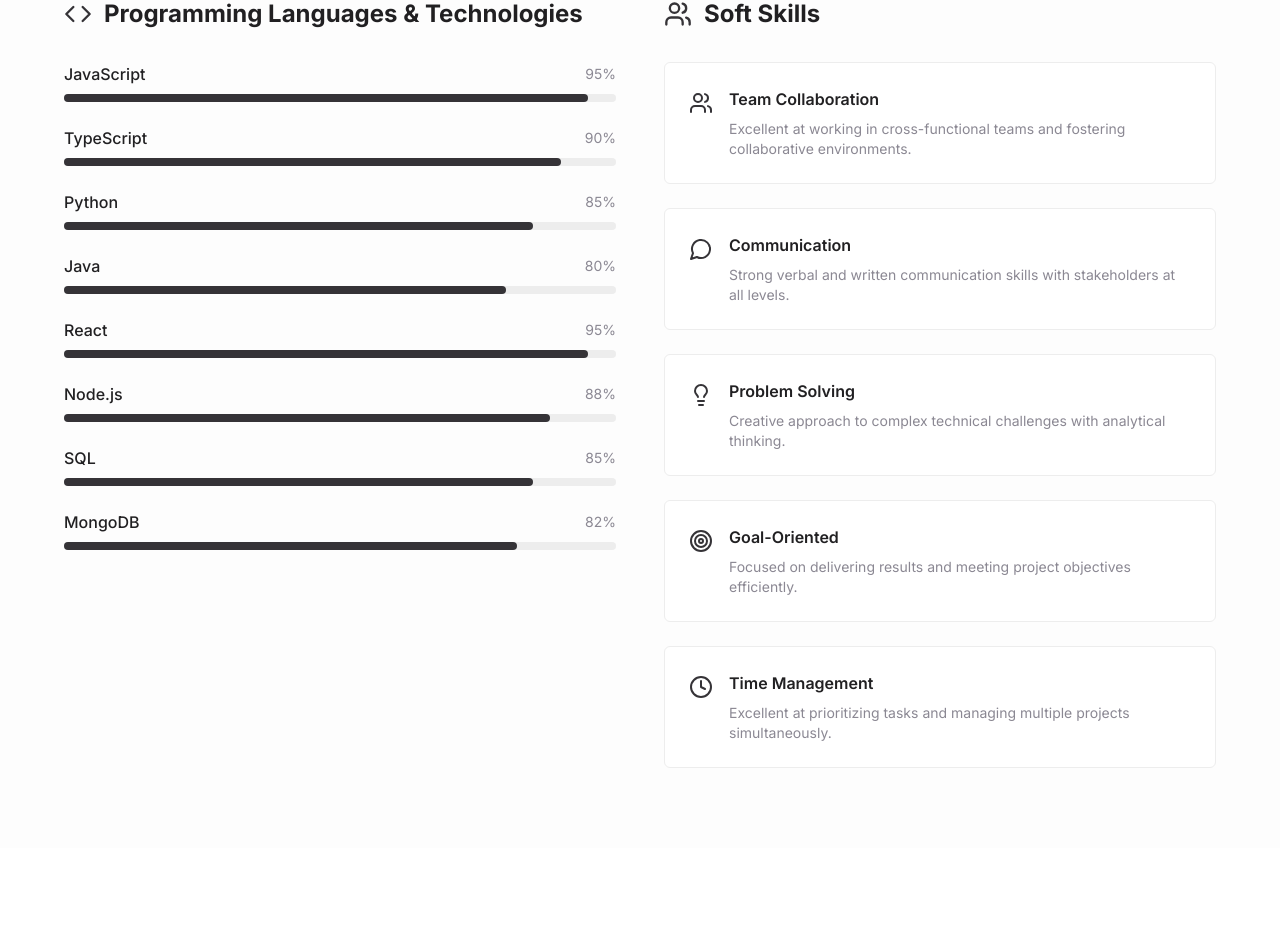
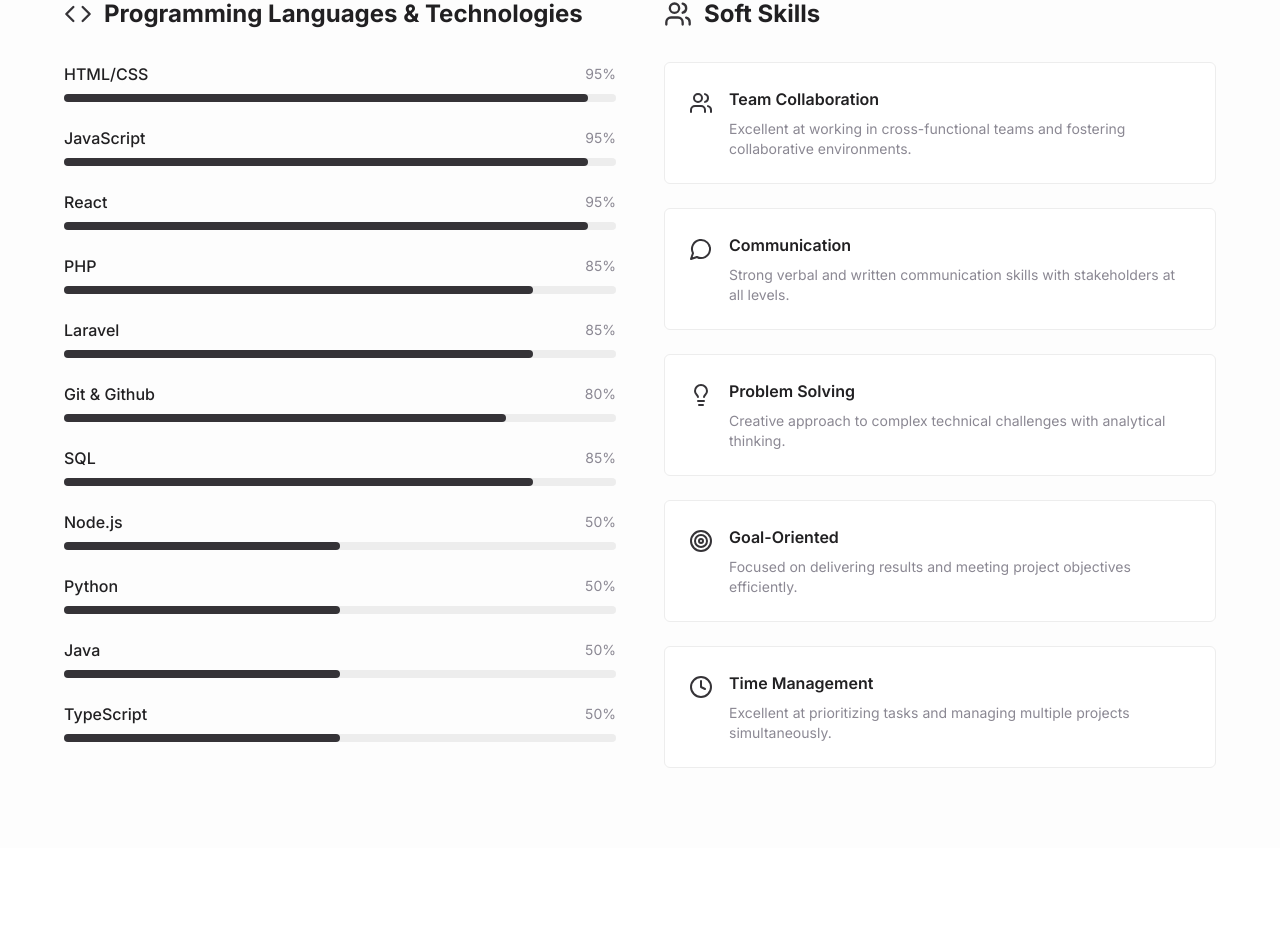
Before and after one commit to shinehtetnyein/shinehtetnyein, a React (Vite) app: page / in a window 1280 px wide. Shown: the part 3056-3987 px from the top of the page. Built offline with nearby package versions, Linux system fonts and the light colour scheme; what @radix-ui/themes would draw is missing.

Commit message:
shine updated

```diff
--- a/src/components/Projects.tsx
+++ b/src/components/Projects.tsx
@@ -21,7 +21,7 @@
       description: "Built a responsive React application with reusable functional components, state management using hooks, and integration with movie data APIs for search and filtering.",
       image: MovieImage,
       technologies: ["React", "Redux", "JavaScript", "REST API"],
-      liveUrl: "#",
+      liveUrl: "https://github.com/shinehtetnyein/movie_project",
       githubUrl: "#",
       duration: "",
       teamSize: "",
--- a/src/components/Skills.tsx
+++ b/src/components/Skills.tsx
@@ -4,14 +4,18 @@
 
 const Skills = () => {
   const programmingLanguages = [
+    { name: 'HTML/CSS', level: 95 },
     { name: 'JavaScript', level: 95 },
-    { name: 'TypeScript', level: 90 },
-    { name: 'Python', level: 85 },
-    { name: 'Java', level: 80 },
     { name: 'React', level: 95 },
-    { name: 'Node.js', level: 88 },
+    { name: 'PHP', level: 85 },
+    { name: 'Laravel', level: 85 },
+    { name: 'Git & Github', level: 80 },
     { name: 'SQL', level: 85 },
-    { name: 'MongoDB', level: 82 }
+    { name: 'Node.js', level: 50 },
+    { name: 'Python', level: 50 },
+    { name: 'Java', level: 50 },
+    { name: 'TypeScript', level: 50 },
+
   ];
 
   const softSkills = [
```
